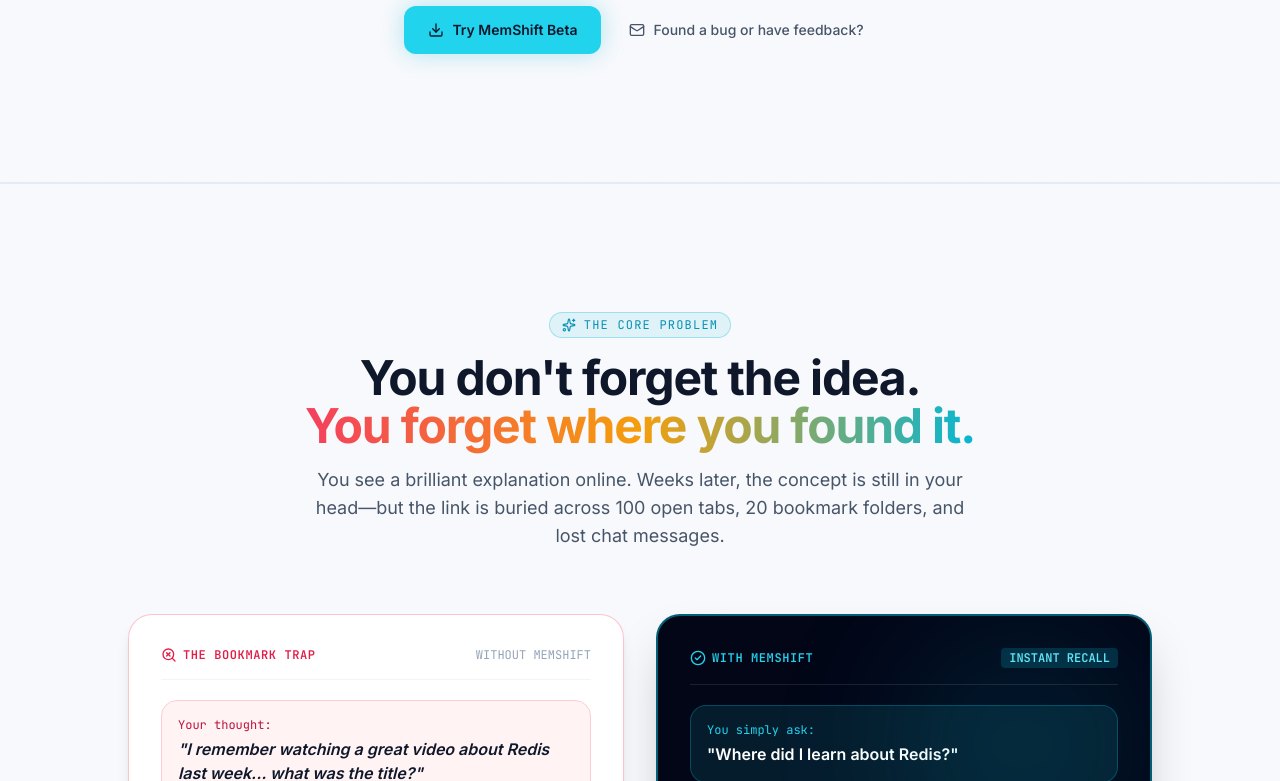
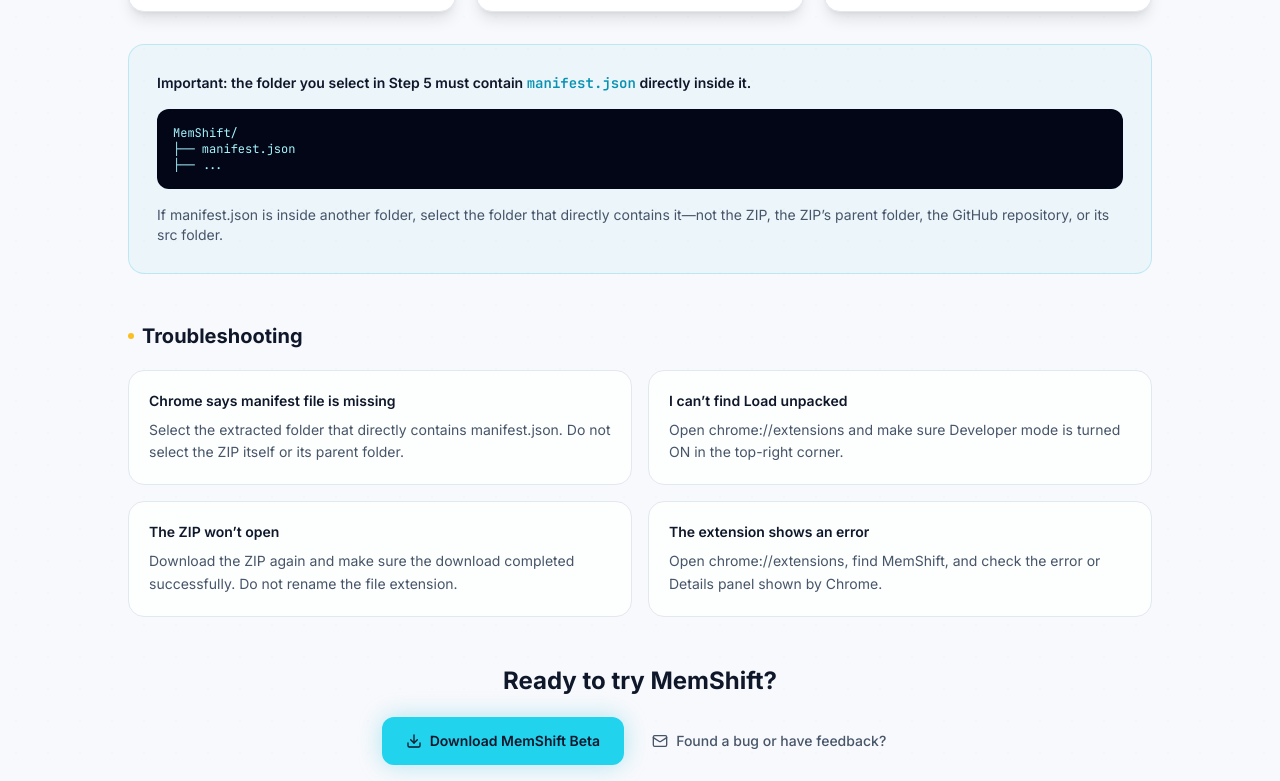
Before and after one commit to shreyajha24/Memshift, a React (Vite) app: page / in a window 1280 px wide. Shown: the part 2059-2840 px from the top of the page. Built offline with nearby package versions, Linux system fonts and the light colour scheme.

Commit message:
did changes

```diff
--- a/src/components/InstallBeta.tsx
+++ b/src/components/InstallBeta.tsx
@@ -3,12 +3,19 @@
 import { trackBetaDownload } from '../lib/analytics';
 
 const steps = [
-  { number: '01', title: 'Download', description: 'Download the MemShift private beta ZIP.', icon: <Download className="w-5 h-5" /> },
-  { number: '02', title: 'Unzip', description: 'Extract the downloaded ZIP to a folder on your computer.', icon: <FolderOpen className="w-5 h-5" /> },
-  { number: '03', title: 'Open Chrome Extensions', description: 'Open chrome://extensions in a new Chrome tab.', icon: <Globe2 className="w-5 h-5" /> },
-  { number: '04', title: 'Enable Developer Mode', description: 'Turn on Developer mode in the top-right corner.', icon: <Settings2 className="w-5 h-5" /> },
-  { number: '05', title: 'Load MemShift', description: 'Click Load unpacked and select the extracted folder containing manifest.json.', icon: <Upload className="w-5 h-5" /> },
-  { number: '06', title: 'Start remembering', description: 'Open MemShift and start collecting the useful things you find online.', icon: <Sparkles className="w-5 h-5" /> },
+  { number: '01', title: 'Download MemShift', description: 'Click Download MemShift Beta. The ZIP downloads to your computer.', icon: <Download className="w-5 h-5" /> },
+  { number: '02', title: 'Extract the ZIP', description: 'Right-click MemShift-Beta-v1.0.0.zip, choose Extract All..., and open the extracted folder.', icon: <FolderOpen className="w-5 h-5" /> },
+  { number: '03', title: 'Open Chrome Extensions', description: 'Open Google Chrome, enter chrome://extensions in the address bar, and press Enter.', icon: <Globe2 className="w-5 h-5" /> },
+  { number: '04', title: 'Enable Developer Mode', description: 'On the Chrome Extensions page, turn Developer mode ON in the top-right corner.', icon: <Settings2 className="w-5 h-5" /> },
+  { number: '05', title: 'Load MemShift', description: 'Click Load unpacked and select the extracted extension folder that directly contains manifest.json.', icon: <Upload className="w-5 h-5" /> },
+  { number: '06', title: 'Start remembering', description: 'Pin MemShift from Chrome’s puzzle-piece Extensions menu, then open it and sign in or create an account if required.', icon: <Sparkles className="w-5 h-5" /> },
+];
+
+const troubleshooting = [
+  { title: 'Chrome says manifest file is missing', description: 'Select the extracted folder that directly contains manifest.json. Do not select the ZIP itself or its parent folder.' },
+  { title: "I can’t find Load unpacked", description: 'Open chrome://extensions and make sure Developer mode is turned ON in the top-right corner.' },
+  { title: "The ZIP won’t open", description: 'Download the ZIP again and make sure the download completed successfully. Do not rename the file extension.' },
+  { title: 'The extension shows an error', description: 'Open chrome://extensions, find MemShift, and check the error or Details panel shown by Chrome.' },
 ];
 
 const downloadUrl = '/downloads/MemShift-Beta-v1.0.0.zip';
@@ -22,7 +29,7 @@
           <Globe2 className="w-3.5 h-3.5" /> PRIVATE BETA // INSTALL GUIDE
         </div>
         <h2 className="text-3xl sm:text-4xl md:text-5xl font-bold tracking-tight text-slate-900 dark:text-white">Start using MemShift in minutes.</h2>
-        <p className="mt-4 text-sm sm:text-base text-slate-600 dark:text-slate-400">MemShift is currently available as a Chrome beta. Chrome Web Store listing coming soon.</p>
+        <p className="mt-4 text-sm sm:text-base text-slate-600 dark:text-slate-400">MemShift Chrome Extension — Private Beta. Chrome Web Store listing coming soon.</p>
       </div>
 
       <div className="grid grid-cols-1 sm:grid-cols-2 lg:grid-cols-3 gap-4 sm:gap-5 max-w-5xl mx-auto">
@@ -38,9 +45,33 @@
         ))}
       </div>
 
-      <div className="mt-10 flex flex-col sm:flex-row items-center justify-center gap-4">
+      <div className="max-w-5xl mx-auto mt-8 p-5 sm:p-7 rounded-2xl bg-cyan-500/5 dark:bg-cyan-950/20 border border-cyan-500/20">
+        <p className="text-sm font-semibold text-slate-900 dark:text-white">Important: the folder you select in Step 5 must contain <code className="text-cyan-600 dark:text-cyan-300">manifest.json</code> directly inside it.</p>
+        <pre className="mt-4 overflow-x-auto rounded-xl bg-slate-950 dark:bg-black/30 p-4 text-xs font-mono text-cyan-200"><code>{`MemShift/\n├── manifest.json\n├── ...`}</code></pre>
+        <p className="mt-4 text-xs sm:text-sm text-slate-600 dark:text-slate-400">If manifest.json is inside another folder, select the folder that directly contains it—not the ZIP, the ZIP’s parent folder, the GitHub repository, or its src folder.</p>
+      </div>
+
+      <div className="max-w-5xl mx-auto mt-12">
+        <div className="flex items-center gap-2 mb-5">
+          <span className="w-1.5 h-1.5 rounded-full bg-amber-400" />
+          <h3 className="text-lg sm:text-xl font-bold text-slate-900 dark:text-white">Troubleshooting</h3>
+        </div>
+        <div className="grid grid-cols-1 sm:grid-cols-2 gap-4">
+          {troubleshooting.map((item) => (
+            <div key={item.title} className="p-5 rounded-2xl bg-white/80 dark:bg-[#0c0e18]/80 border border-slate-200 dark:border-white/10">
+              <h4 className="text-sm font-semibold text-slate-900 dark:text-white">{item.title}</h4>
+              <p className="mt-2 text-sm text-slate-600 dark:text-slate-400 leading-relaxed">{item.description}</p>
+            </div>
+          ))}
+        </div>
+      </div>
+
+      <div className="mt-12 text-center">
+        <h3 className="text-xl sm:text-2xl font-bold text-slate-900 dark:text-white">Ready to try MemShift?</h3>
+      </div>
+      <div className="mt-5 flex flex-col sm:flex-row items-center justify-center gap-4">
         <a href={downloadUrl} download onClick={() => trackBetaDownload('install_section')} className="inline-flex items-center justify-center gap-2 px-6 py-3.5 rounded-xl font-semibold text-sm text-slate-900 bg-cyan-400 hover:bg-cyan-300 transition-all shadow-[0_0_25px_rgba(6,182,212,0.3)] focus:outline-none focus-visible:ring-2 focus-visible:ring-cyan-400">
-          <Download className="w-4 h-4" /> Try MemShift Beta
+          <Download className="w-4 h-4" /> Download MemShift Beta
         </a>
         <a href="mailto:feedback@memshift.app?subject=MemShift%20beta%20feedback" className="inline-flex items-center gap-2 text-sm font-medium text-slate-600 dark:text-slate-300 hover:text-cyan-500 dark:hover:text-cyan-300 focus:outline-none focus-visible:ring-2 focus-visible:ring-cyan-400 rounded-lg px-3 py-2">
           <Mail className="w-4 h-4" /> Found a bug or have feedback?
```
Also changed, not shown: 1 other file (tests, documents, lock files or other folders).
